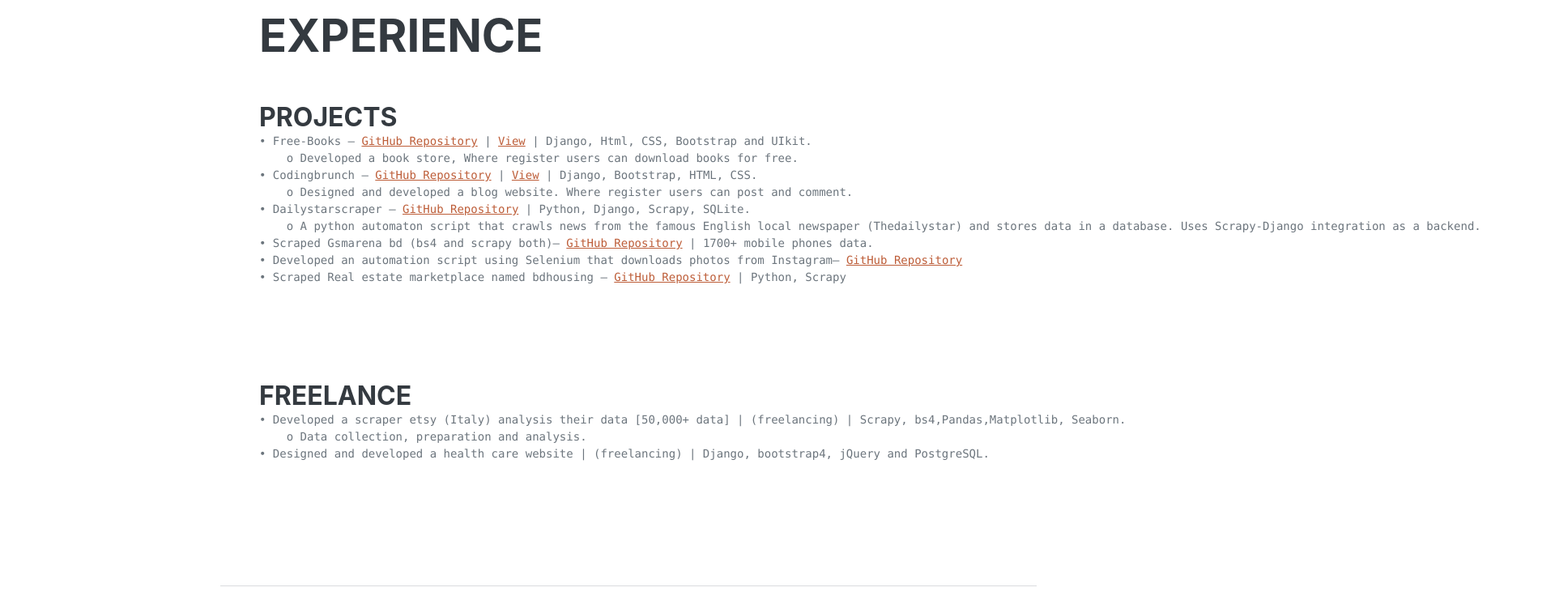
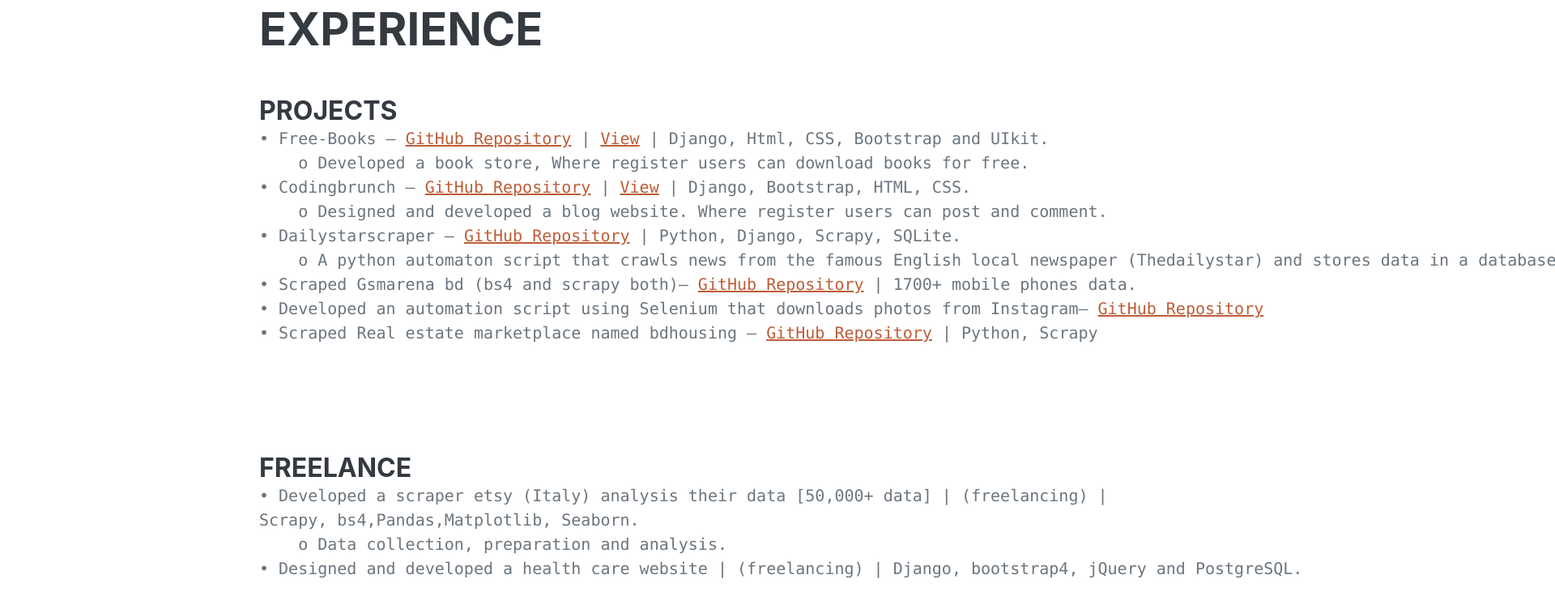
Before and after one commit to Nayemjaman/portfolio, a plain HTML site: page index.html in a window 1280 px wide. Shown: the part 1027-1763 px from the top of the page at 81% size, 1920 px wide, since content can reach past the window. Drawn offline with nearby package versions, Linux system fonts and the light colour scheme; a web font is replaced by a local one.

Commit message:
Update index.html

```diff
--- a/index.html
+++ b/index.html
@@ -155,7 +155,7 @@
                     <div class="flex-grow-1">
                         <h3 class="mb-0">Projects</h3>
 <!--                          <div class="subheading mb-3">Intelitec Solutions</div> -->
-                        <pre>
+                        <pre class="lead">
 • Free-Books – <a href="https://github.com/Nayemjaman/Free-Books">GitHub Repository</a> | <a href="https://nayemjaman.pythonanywhere.com/">View</a> | Django, Html, CSS, Bootstrap and UIkit.
     o Developed a book store, Where register users can download books for free.
 • Codingbrunch – <a href="https://github.com/Nayemjaman/codingbrunch">GitHub Repository</a> | <a href="https://codingbrunch.pythonanywhere.com/">View</a> | Django, Bootstrap, HTML, CSS.
@@ -172,8 +172,9 @@
                     <div class="flex-grow-1">
                         <h3 class="mb-0">Freelance </h3>
 <!--                          <div class="subheading mb-3">Intelitec Solutions</div> -->
-                        <pre>
-• Developed a scraper etsy (Italy) analysis their data [50,000+ data] | (freelancing) | Scrapy, bs4,Pandas,Matplotlib, Seaborn.
+                        <pre class="lead">
+• Developed a scraper etsy (Italy) analysis their data [50,000+ data] | (freelancing) |
+Scrapy, bs4,Pandas,Matplotlib, Seaborn.
     o Data collection, preparation and analysis.
 • Designed and developed a health care website | (freelancing) | Django, bootstrap4, jQuery and PostgreSQL.</pre>
                     </div>
```
